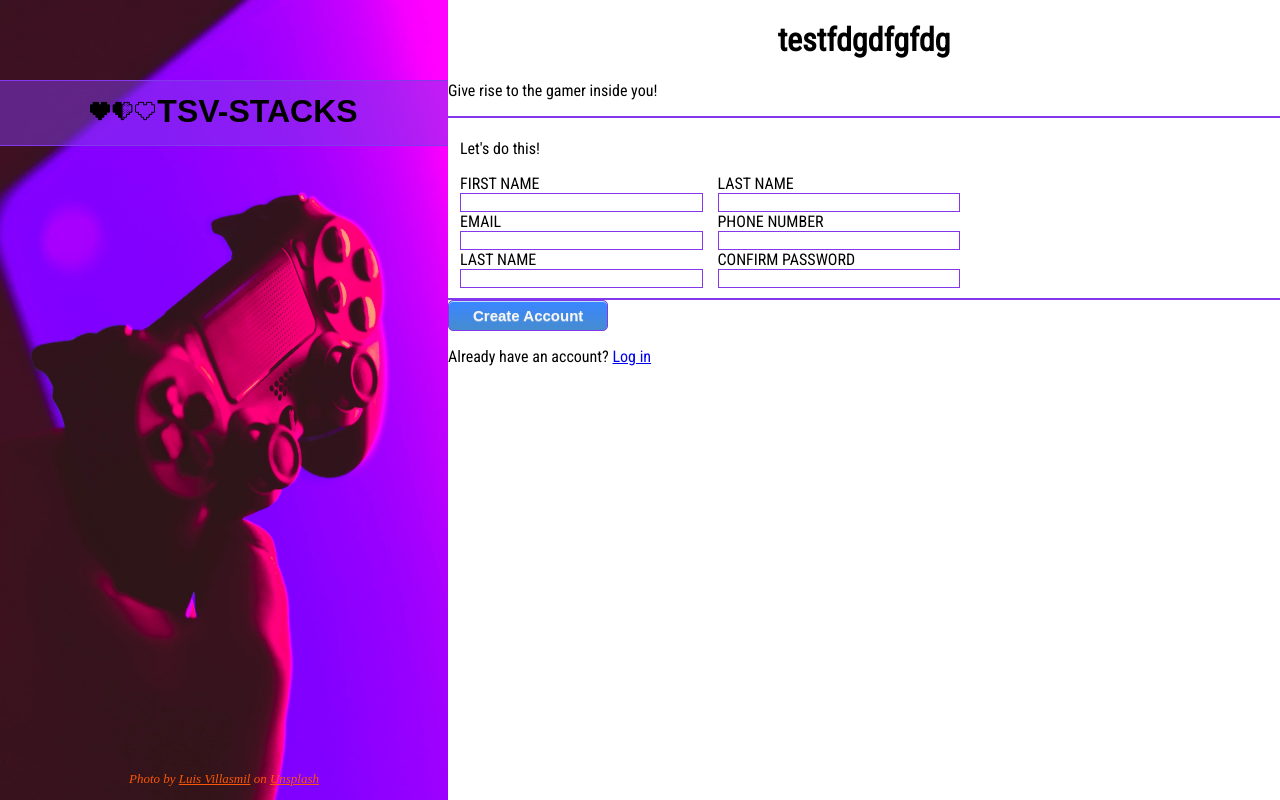
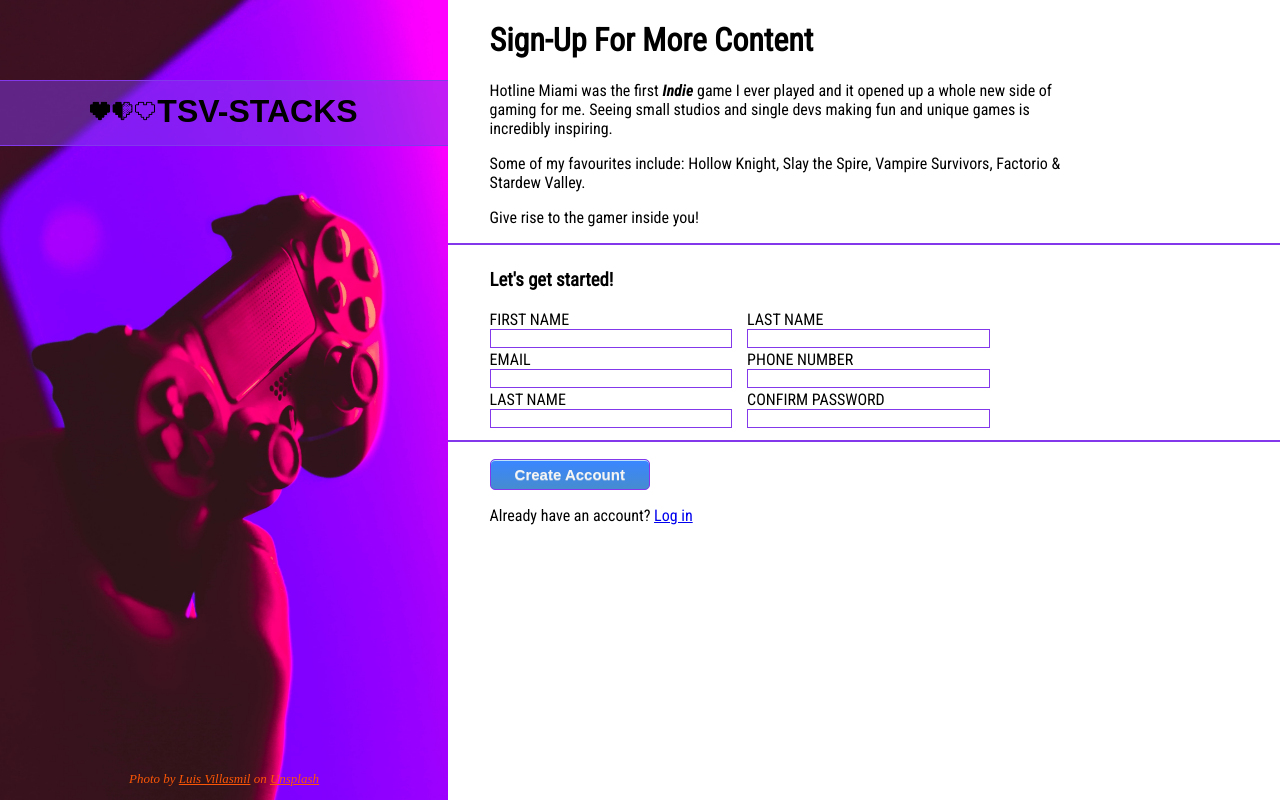
Before and after one commit to tsv-stacks/Project-Sign-Up-Form, a plain HTML site: page index.html in a window 1280 px wide. Drawn offline with Linux system fonts and the light colour scheme; a web font is replaced by a local one.

Commit message:
styled form

```diff
--- a/index.html
+++ b/index.html
@@ -38,11 +38,19 @@
         </p>
       </div>
       <div id="main-content">
-        <h1>testfdgdfgfdg</h1>
-        <p></p>
+        <h1>Sign-Up For More Content</h1>
+        <p>
+          Hotline Miami was the first <em>Indie</em> game I ever played and it
+          opened up a whole new side of gaming for me. Seeing small studios and
+          single devs making fun and unique games is incredibly inspiring.
+        </p>
+        <p>
+          Some of my favourites include: Hollow Knight, Slay the Spire, Vampire
+          Survivors, Factorio & Stardew Valley.
+        </p>
         <p>Give rise to the gamer inside you!</p>
         <fieldset>
-          <p>Let's do this!</p>
+          <h3>Let's get started!</h3>
           <div class="parent">
             <div class="cell">
               <label for="first-name">First Name</label>
--- a/styles.css
+++ b/styles.css
@@ -79,7 +79,7 @@ body {
 }
 
 h1 {
-  text-align: center;
+  margin-left: 5%;
 }
 
 #main-content {
@@ -88,6 +88,11 @@ h1 {
   width: 65vw;
   position: fixed;
   right: 0;
+}
+
+#main-content p {
+  margin-left: 5%;
+  margin-right: 25%;
 }
 
 .parent {
@@ -103,10 +108,15 @@ h1 {
 fieldset {
   /* background-color: var(--blue); */
   margin: 0;
+  padding-left: 5%;
   border-left: 0;
   border-right: 0;
   border-top: 2px var(--purple) solid;
   border-bottom: 2px var(--purple) solid;
+}
+
+fieldset input {
+  margin-bottom: 2px;
 }
 
 .cell {
@@ -120,6 +130,8 @@ input {
 /* button */
 
 .btn {
+  margin: 2% 5%;
+  margin-bottom: 0;
   box-shadow: inset 0px 1px 0px 0px #bee2f9;
   background: linear-gradient(to bottom, #3a86ff 5%, #468ccf 100%);
   background-color: #63b8ee;
@@ -154,4 +166,8 @@ input {
     font-size: 1.5rem;
     padding-top: 15px;
   }
+
+  #main-content p {
+    margin-right: 10%;
+  }
 }
```
